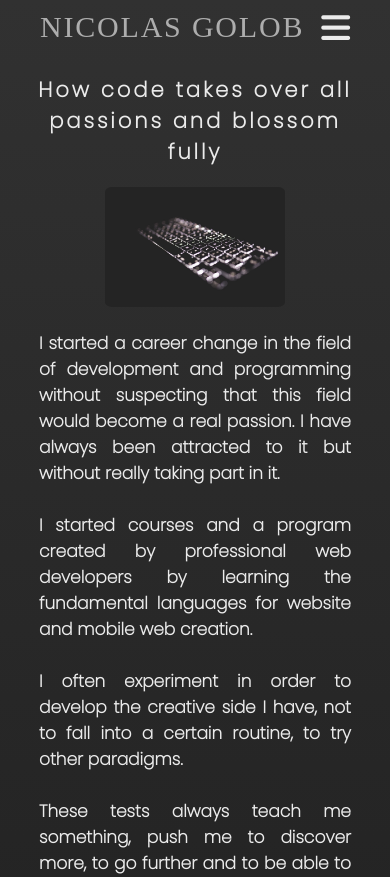
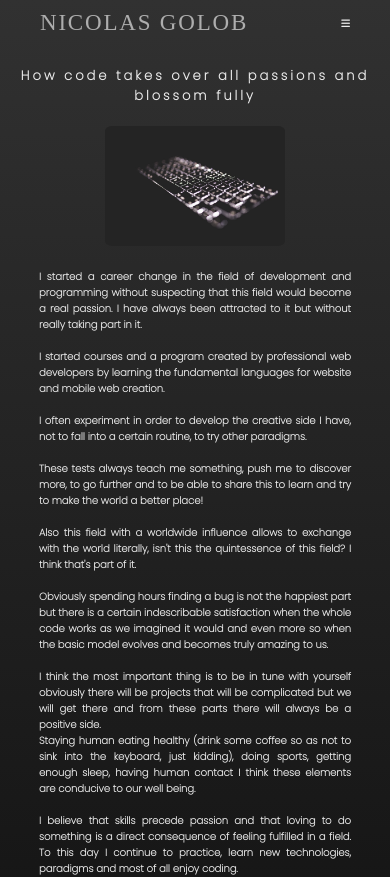
Before and after one commit to nicolasGolob/darkmode, a React (Create React App) app: page / in a window 390 px wide. Shown: the top 877 px of the page. Built offline with nearby package versions, Linux system fonts and the light colour scheme; a web font is replaced by a local one.

Commit message:
adding media queries

```diff
--- a/src/components/BtnToggle.css
+++ b/src/components/BtnToggle.css
@@ -15,3 +15,9 @@
 .fas{
     font-size: 3.3rem;
 }
+
+@media screen and (max-width: 768px) {
+    .fas{
+        font-size: 1rem;
+    }
+}
--- a/src/components/Content.css
+++ b/src/components/Content.css
@@ -8,9 +8,35 @@
 
 .content-text{
     text-align: justify;
-    padding: 3rem;
     padding : 2rem 10vw;
     font-size: 1.7rem;
     font-family: 'Poppins', sans-serif;
     font-weight:600;
 }
+
+@media screen and (max-width: 768px) {
+    .content-title{
+        font-size: 1.7rem;
+    }
+    .content-text{
+        font-size: 1.3rem;
+    }
+}
+
+@media screen and (max-width: 425px) {
+    .content-title{
+        font-size: 1.3rem;
+    }
+    .content-text{
+        font-size: 1rem;
+    }
+}
+
+@media screen and (max-width: 320px) {
+    .content-title{
+        font-size: 1.1rem;
+    }
+    .content-text{
+        font-size: .8rem;
+    }
+}
--- a/src/components/Content.js
+++ b/src/components/Content.js
@@ -23,5 +23,4 @@ export default function Content() {
             </p>
         </>
     )
-
 }
--- a/src/components/NavBar.css
+++ b/src/components/NavBar.css
@@ -49,7 +49,7 @@
 	cursor: pointer;
 }
 
-@media (max-width:768px){
+@media screen and (max-width:768px){
 
 	.navbar {
 		position: relative;
@@ -94,3 +94,11 @@
     0% {opacity:0;}
     100% {opacity:1;}
 }
+
+/* Media queries */
+
+@media screen and (max-width: 425px) {
+    .navbar-logo {
+		font-size: 2.3rem;
+	}
+}
```
Also changed, not shown: 1 other file (tests, documents, lock files or other folders).
